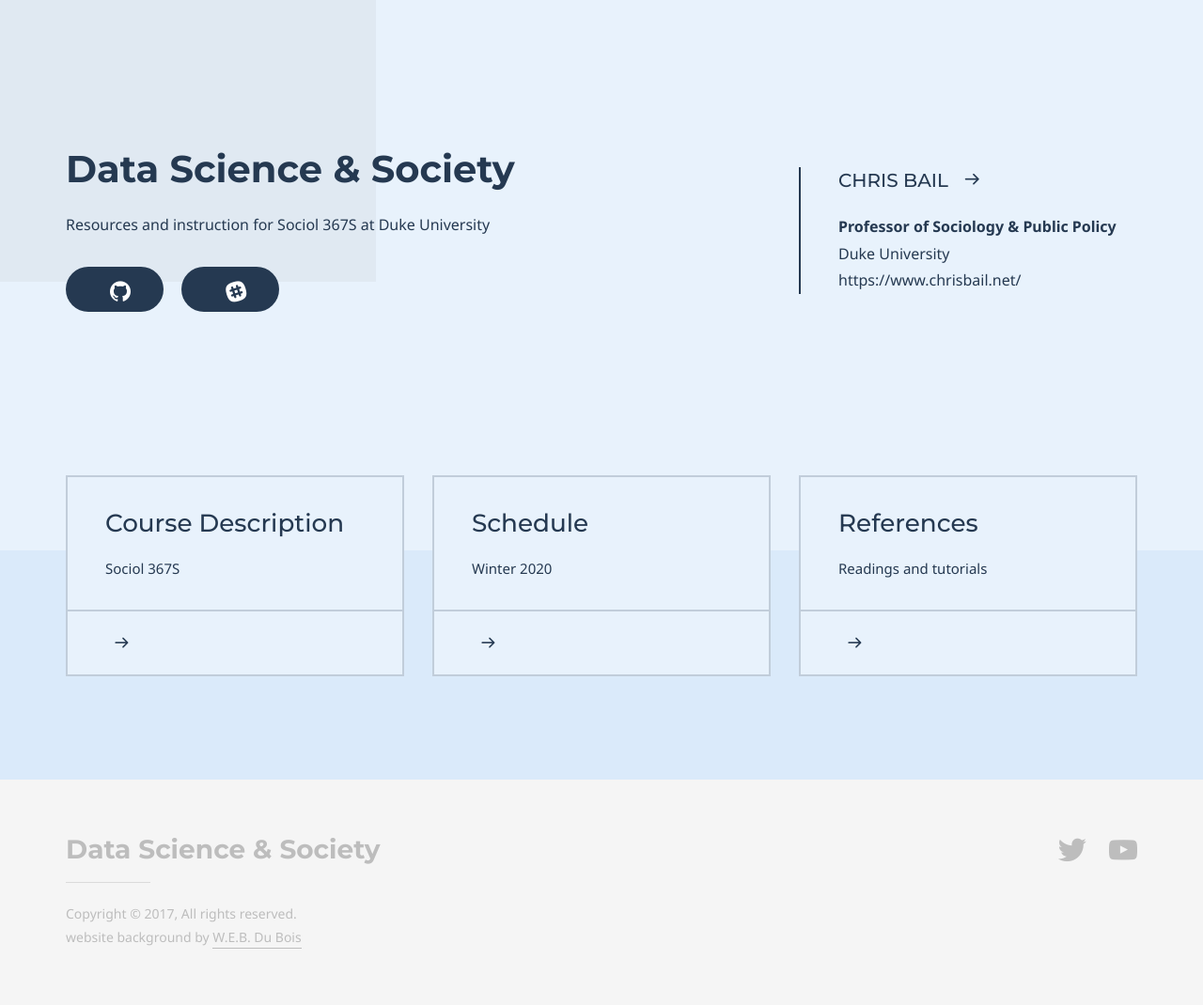
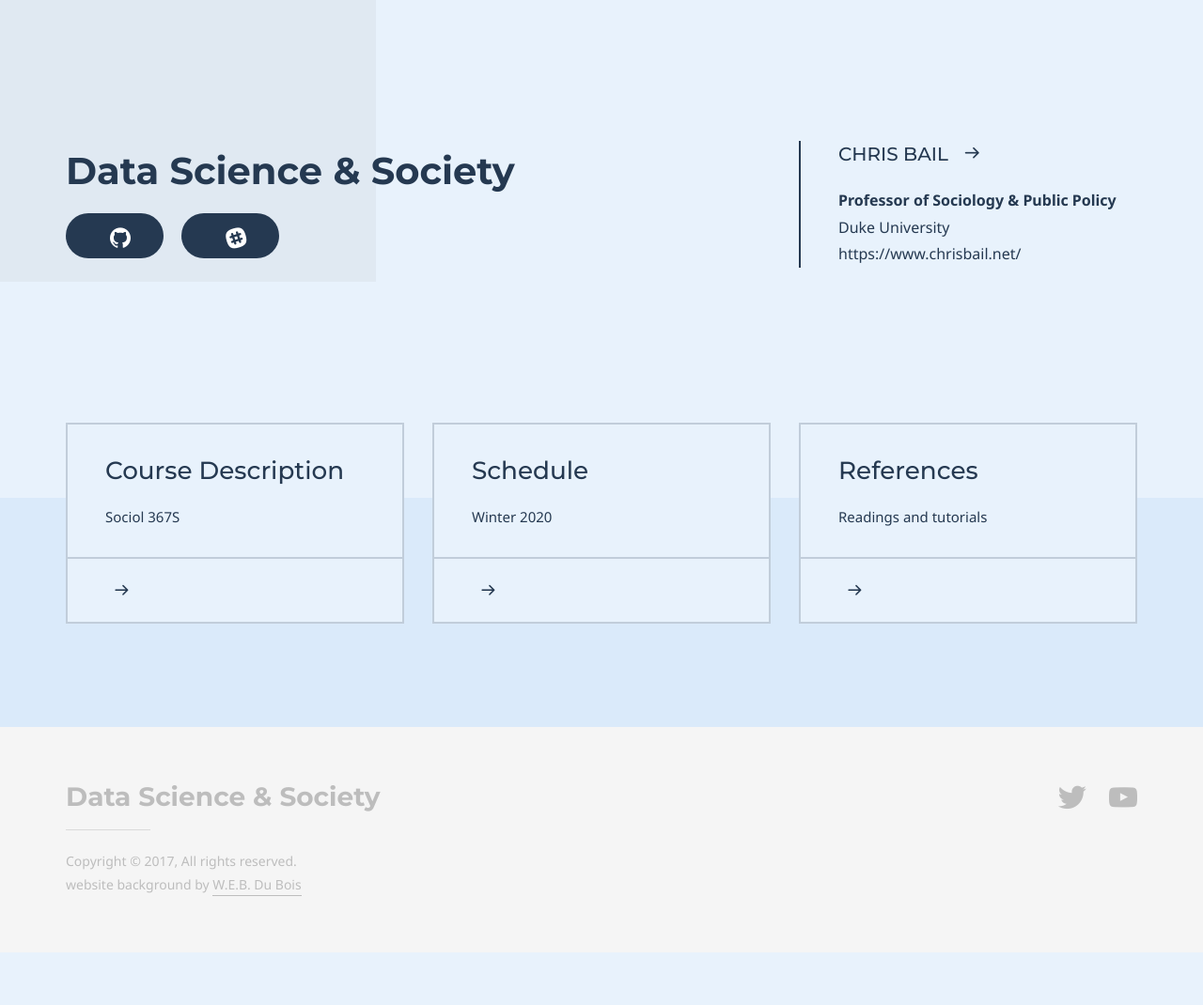
Before and after one commit to dssoc/dssoc.github.io, a Jekyll site: the page built from index.md, in a window 1280 px wide. Shown: the whole page at 94% size. Built offline with Jekyll 4.4.1, drawn with Linux system fonts in a browser that asks for light colours; some web fonts are replaced; after the commit the page ends 1014 px from its top, so only the background shows below that.

Commit message:
Update index.md

```diff
--- a/index.md
+++ b/index.md
@@ -5,7 +5,7 @@ keywords:
 
 # Hero section
 title: Data Science & Society
-description: Resources and instruction for Sociol 367S at Duke University
+description:
 
 buttons:
     - content:
```
